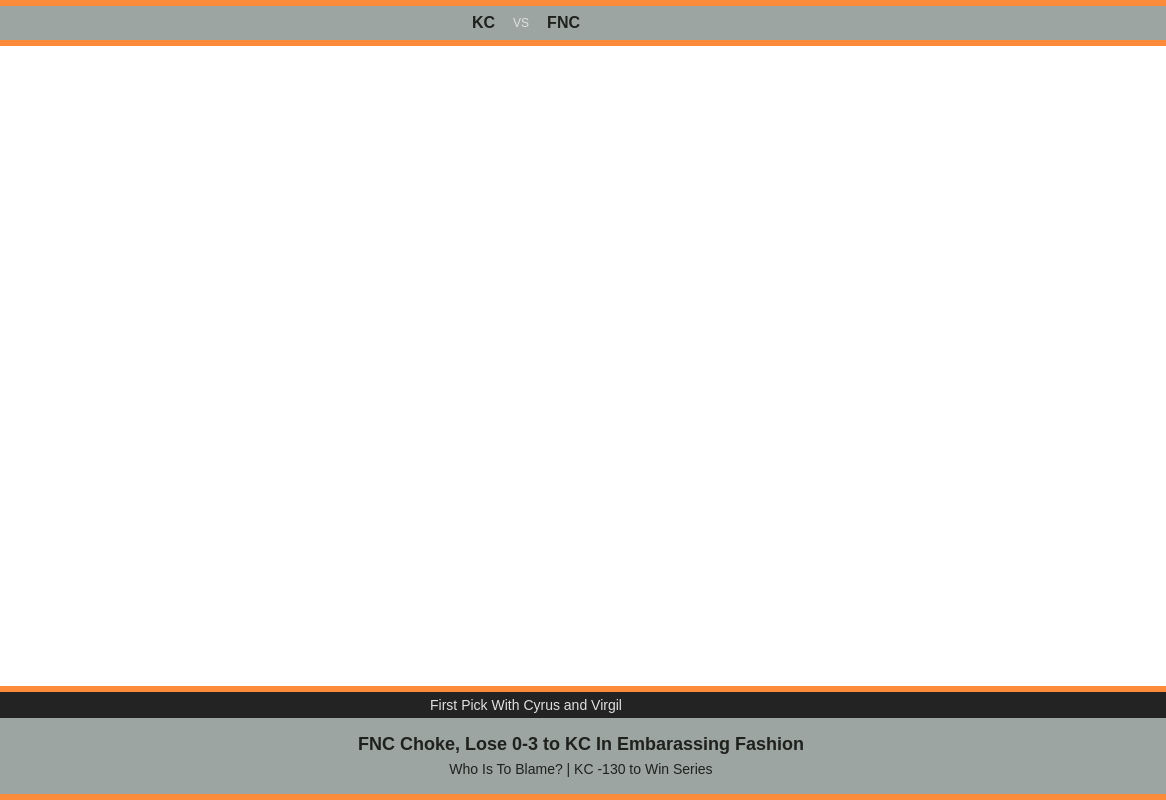
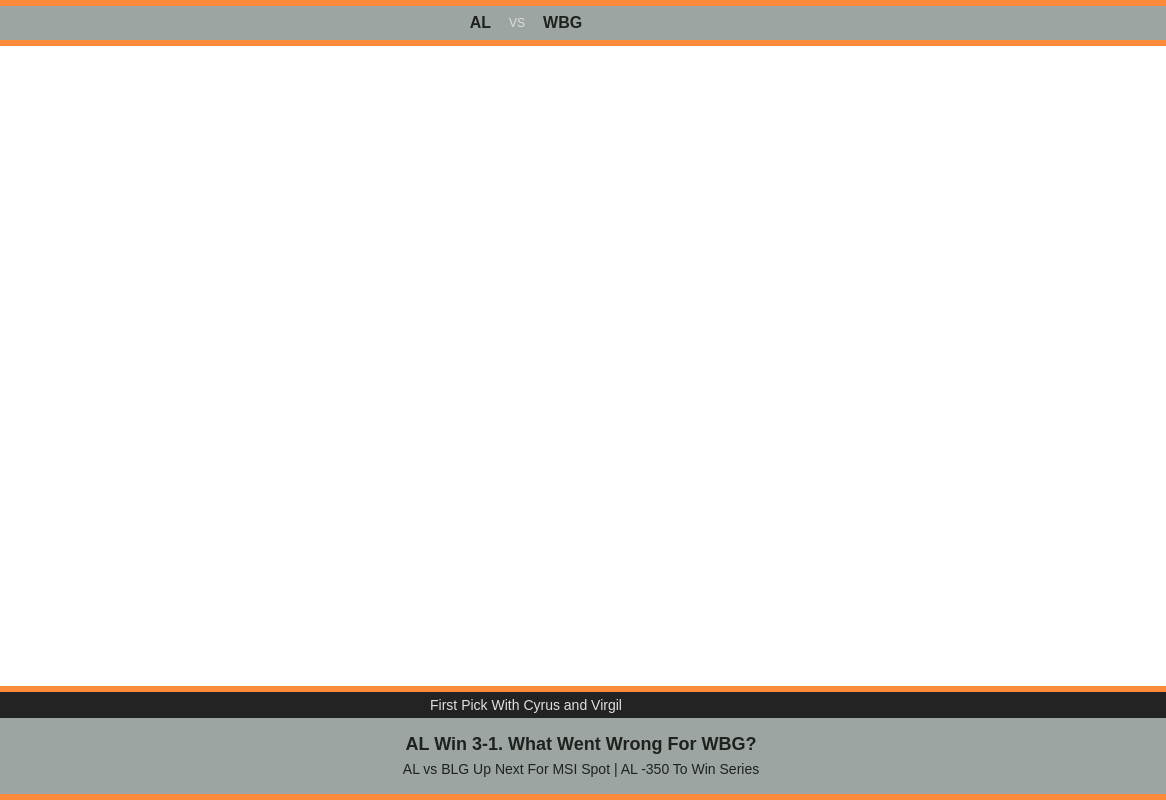
Before and after one commit to GodHog/supreme-journey, a plain HTML site: page index.html in a window 1280 px wide. Shown: the full height of the page, 114-1280 px from the left. Drawn offline with Linux system fonts and the light colour scheme.

Commit message:
Update index.html

```diff
--- a/index.html
+++ b/index.html
@@ -7,14 +7,14 @@
     <script>
         const pageConfig = {
             topBanner: {
-                team1: "KC",
+                team1: "AL",
                 middleText: "VS",
-                team2: "FNC"
+                team2: "WBG"
             },
             bottomBanner: {
                 showTitle: "First Pick With Cyrus and Virgil",
-                mainQuestion: "FNC Choke, Lose 0-3 to KC In Embarassing Fashion",
-                subtitle: "Who Is To Blame? | KC -130 to Win Series  "
+                mainQuestion: "AL Win 3-1. What Went Wrong For WBG?",
+                subtitle: "AL vs BLG Up Next For MSI Spot | AL -350 To Win Series  "
             }
         };
     </script>
```
